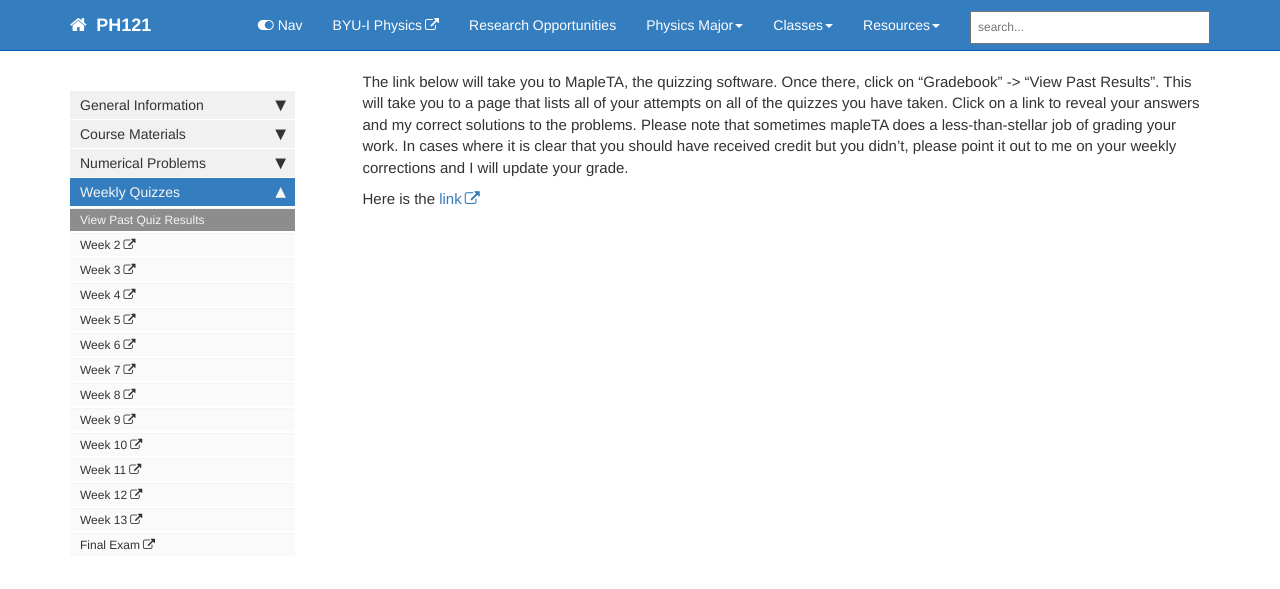
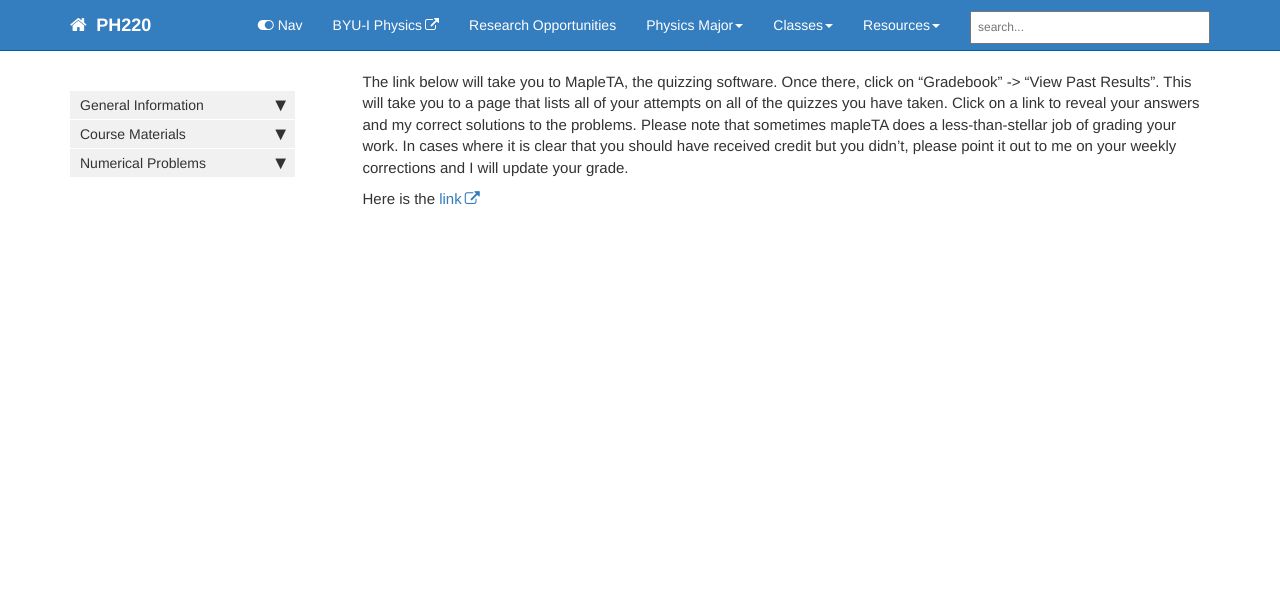
Before and after one commit to lancejnelson/PH220, a Jekyll site: the page built from pages/mydoc/viewingQuizResults.md, in a window 1280 px wide. Shown: the top 589 px of the page. Built offline with Jekyll 4.4.1, drawn with Linux system fonts in a browser that asks for light colours; comment, search, counter and statistics services are not loaded.

Commit message:
Updating some files

```diff
--- a/_config.yml
+++ b/_config.yml
@@ -1,12 +1,12 @@
-repository: byuiphysics.github.io/PH123
+repository: byuiphysics.github.io/PH220
 
 output: web
 # this property is useful for conditional filtering of content that is separate from the PDF.
 
-topnav_title: PH121
+topnav_title: PH220
 # this appears on the top navigation bar next to the home button
 
-site_title: PH121
+site_title: PH220
 # this appears in the html browser tab for the site title (seen mostly by search engines, not users)
 
 company_name:
--- a/_data/sidebars/mydoc_sidebar.yml
+++ b/_data/sidebars/mydoc_sidebar.yml
@@ -126,49 +126,3 @@ entries:
     # - title: Week 13 - Orbiting satellite
     #   url: /files\/numericalHW\/week12.pdf
     #   output: web, pd
-
-  - title: Weekly Quizzes
-    output: web, pdf
-    folderitems:
-    - title: View Past Quiz Results
-      url: /viewingQuizResults.html
-      output: web, pdf
-    - title: Week 2
-      external_url: https://byui.instructure.com/courses/91708/assignments/3502647
-      output: web, pdf
-    - title: Week 3
-      external_url: https://byui.instructure.com/courses/91708/assignments/3502651
-      output: web, pdf
-    - title: Week 4
-      external_url: https://byui.instructure.com/courses/91708/assignments/3502655
-      output: web, pdf
-    - title: Week 5
-      external_url: https://byui.instructure.com/courses/91708/assignments/3502659
-      output: web, pdf
-    - title: Week 6
-      external_url: https://byui.instructure.com/courses/91708/assignments/3502663
-      output: web, pdf
-    - title: Week 7
-      external_url: https://byui.instructure.com/courses/91708/assignments/3502667
-      output: web, pdf
-    - title: Week 8
-      external_url: https://byui.instructure.com/courses/91708/assignments/3502671
-      output: web, pdf
-    - title: Week 9
-      external_url: https://byui.instructure.com/courses/91708/assignments/3502675
-      output: web, pdf
-    - title: Week 10
-      external_url: https://byui.instructure.com/courses/91708/assignments/3502629
-      output: web, pdf
-    - title: Week 11
-      external_url: https://byui.instructure.com/courses/91708/assignments/3502633
-      output: web, pdf
-    - title: Week 12
-      external_url: https://byui.instructure.com/courses/91708/assignments/3502637
-      output: web, pdf
-    - title: Week 13
-      external_url: https://byui.instructure.com/courses/91708/assignments/3502641
-      output: web, pdf
-    - title: Final Exam
-      external_url: https://byui.instructure.com/courses/91708~/assignments/3502615
-      output: web, pdf
```
Also changed, not shown: index.md (+1 -1 lines).
